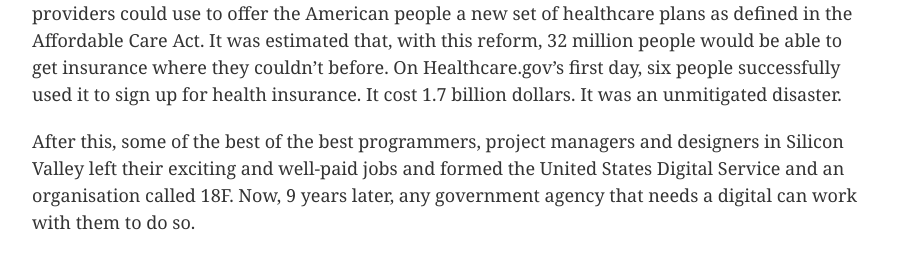
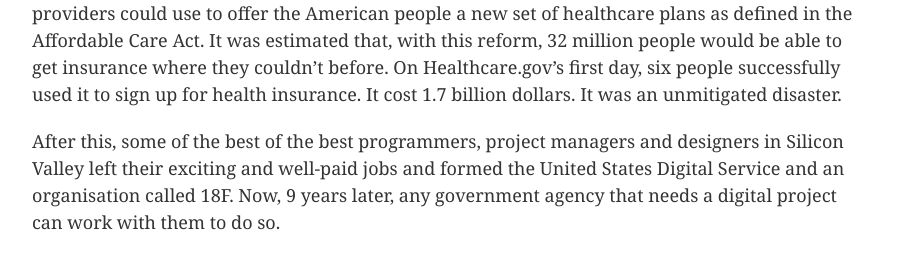
Before and after one commit to projecthoneycomb/new.projecthoneycomb.org, a Gatsby site: page / in a window 1280 px wide. Shown: the part 1046-1299 px from the top of the page, without its empty margins (188-1088 px from the left). Built offline with nearby package versions, Linux system fonts and the light colour scheme; Gatsby itself is replaced by a stand-in of ours.

Commit message:
fixed typo

```diff
--- a/src/pages/index.js
+++ b/src/pages/index.js
@@ -18,7 +18,7 @@ const IndexPage = () => {
     <HeroImage Image={Illustration}/>
     <h3>A secure, scalable platform that enables teachers’ creativity</h3>
     <p>In 2010, the US Government needed to build a marketplace that all healthcare insurance providers could use to offer the American people a new set of healthcare plans as defined in the Affordable Care Act. It was estimated that, with this reform, 32 million people would be able to get insurance where they couldn’t before. On Healthcare.gov’s first day, six people successfully used it to sign up for health insurance. It cost 1.7 billion dollars. It was an unmitigated disaster.</p>
-    <p>After this, some of the best of the best programmers, project managers and designers in Silicon Valley left their exciting and well-paid jobs and formed the United States Digital Service and an organisation called 18F. Now, 9 years later, any government agency that needs a digital can work with them to do so.</p>
+    <p>After this, some of the best of the best programmers, project managers and designers in Silicon Valley left their exciting and well-paid jobs and formed the United States Digital Service and an organisation called 18F. Now, 9 years later, any government agency that needs a digital project can work with them to do so.</p>
     <p>Ultimately, costs have gone down, quality and security have gone up and knowledge and autonomy have been retained inside the public sector and not outsourced to private companies.</p>
     <p>There is an inspiring amount of home-grown software, systems and solutions found in schools across the UK. Innovative, requirement-led, useful and engaging software made by the school, an enthusiastic teacher and sometimes even budding students! Autonomy and drive is clearly there in schools, whether that’s a website, an app or even a complicated excel spreadsheet. However, the problems with these solutions often outweigh the benefits. They are difficult and time consuming to support, once the original creator leaves or is too busy, improving or fixing it is often more work than starting over and can have huge security and privacy problems.</p>
     <p>We want to replicate the best of the 18F model, whilst making sure it's easy for grass roots creativity to flourish within it. <a class="inline" href="/platform">Learn more</a></p>
```
